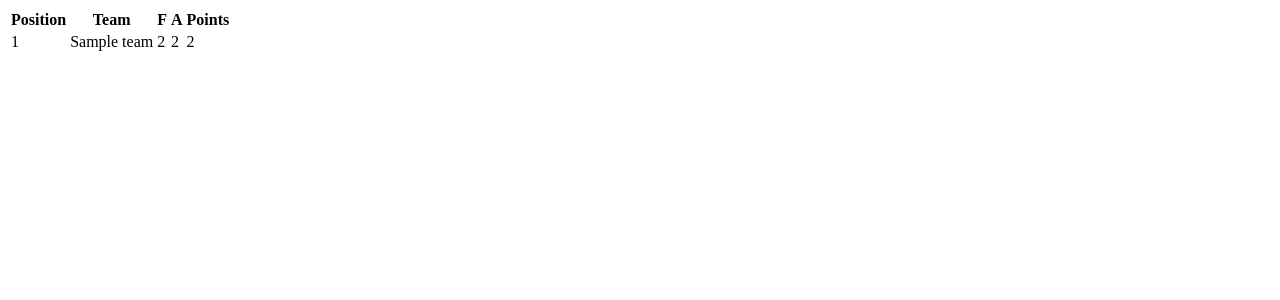
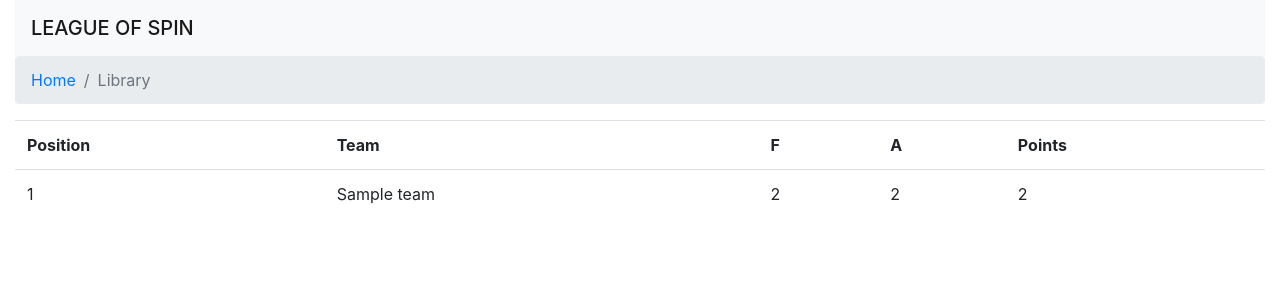
Before and after one commit to WilliamDo/league-of-spin, a Django app: page /leagues/table/1 in a window 1280 px wide. Shown: the top 300 px of the page. Run offline with Django 3.2, Linux system fonts and the light colour scheme; tables that the repository leaves empty hold one stand-in row (values such as "Sample post"); parts of the project's set-up code (start-up, migrations or seed data) failed here and were passed over; some libraries are stand-ins or nearby versions.

Commit message:
use bootstrap styling in the league table

```diff
--- a/leagues/templates/leagues/table.html
+++ b/leagues/templates/leagues/table.html
@@ -1,4 +1,35 @@
-<table>
+{% load static %}
+<!doctype html>
+<html lang="en">
+
+<head>
+    <!-- Required meta tags -->
+    <meta charset="utf-8">
+    <meta name="viewport" content="width=device-width, initial-scale=1, shrink-to-fit=no">
+
+    <!-- Bootstrap CSS -->
+    <link rel="stylesheet" href="https://stackpath.bootstrapcdn.com/bootstrap/4.1.3/css/bootstrap.min.css" integrity="sha384-MCw98/SFnGE8fJT3GXwEOngsV7Zt27NXFoaoApmYm81iuXoPkFOJwJ8ERdknLPMO"
+        crossorigin="anonymous">
+
+    <title>League Table</title>
+</head>
+
+<body>
+
+<div class="container-fluid">
+
+    <nav class="navbar navbar-light bg-light">
+        <span class="navbar-brand mb-0 h1">LEAGUE OF SPIN</span>
+    </nav>
+
+    <nav aria-label="breadcrumb">
+        <ol class="breadcrumb">
+            <li class="breadcrumb-item"><a href="#">Home</a></li>
+            <li class="breadcrumb-item active" aria-current="page">Library</li>
+        </ol>
+    </nav>
+
+    <table class="table table-hover">
         <tr>
             <th>Position</th>
             <th>Team</th>
@@ -18,3 +49,6 @@
         {% endfor %}
 
     </table>
+</div>
+
+</body>
```
Lines whose indentation alone changed are shown as unchanged.
